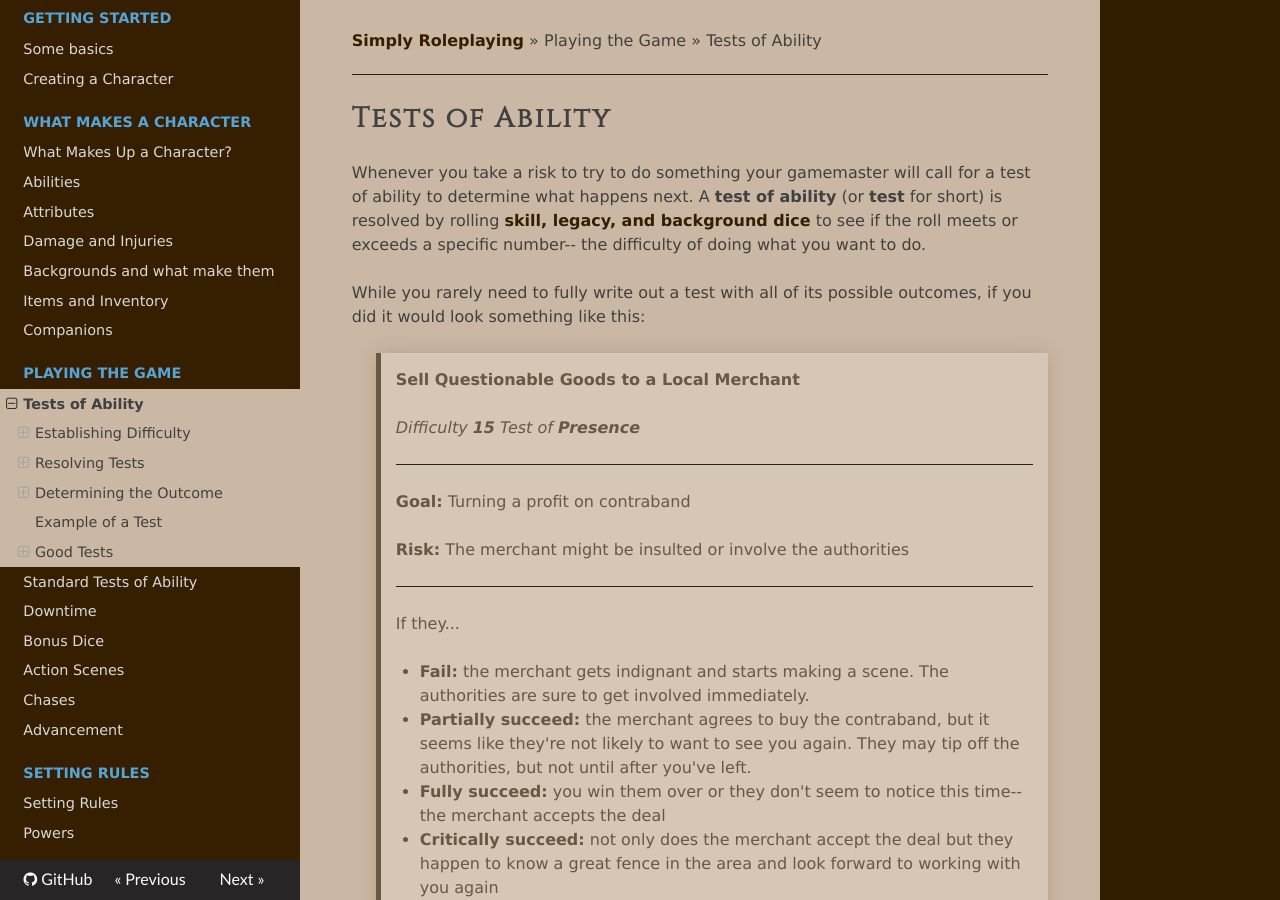
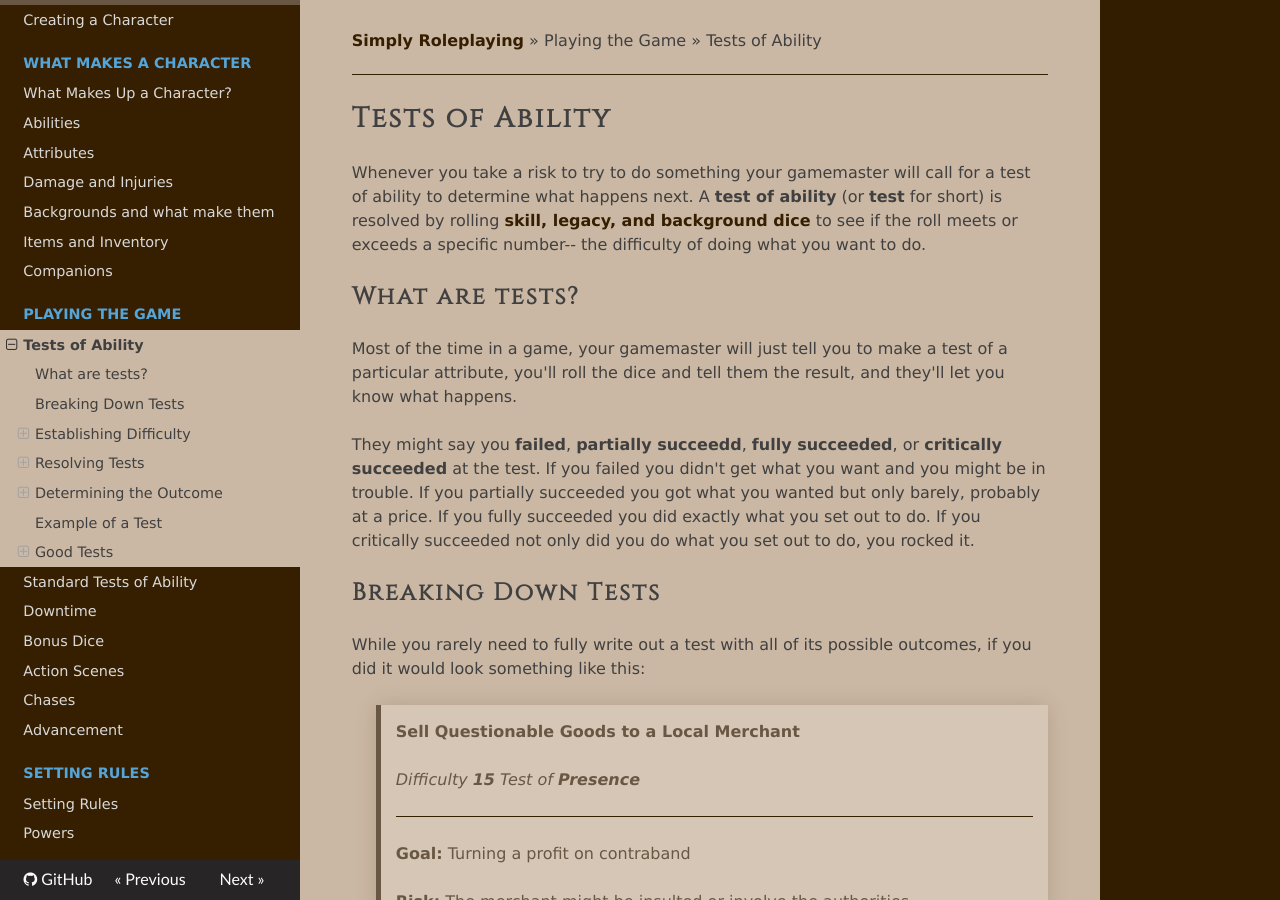
Before and after one commit to TheFifthRider/simply-roleplaying-webapp, an MkDocs documentation site: the page built from docs/gameplay/tests.md, in a window 1280 px wide and 900 px high. Built offline with MkDocs 1.6.1, drawn with Linux system fonts in a browser that asks for light colours; nearby versions of some CDN libraries.

Commit message:
beginning editing pass at tests

```diff
--- a/docs/gameplay/tests.md
+++ b/docs/gameplay/tests.md
@@ -2,6 +2,12 @@
 
 Whenever you take a risk to try to do something your gamemaster will call for a test of ability to determine what happens next. A **test of ability** (or **test** for short) is resolved by rolling [skill, legacy, and background dice](../character/backgrounds.md) to see if the roll meets or exceeds a specific number-- the difficulty of doing what you want to do.
 
+## What are tests?
+Most of the time in a game, your gamemaster will just tell you to make a test of a particular attribute, you'll roll the dice and tell them the result, and they'll let you know what happens.
+
+They might say you **failed**, **partially succeedd**, **fully succeeded**, or **critically succeeded** at the test. If you failed you didn't get what you want and you might be in trouble. If you partially succeeded you got what you wanted but only barely, probably at a price. If you fully succeeded you did exactly what you set out to do. If you critically succeeded not only did you do what you set out to do, you rocked it.
+
+## Breaking Down Tests
 While you rarely need to fully write out a test with all of its possible outcomes, if you did it would look something like this:
 
 >  **Sell Questionable Goods to a Local Merchant**
```
